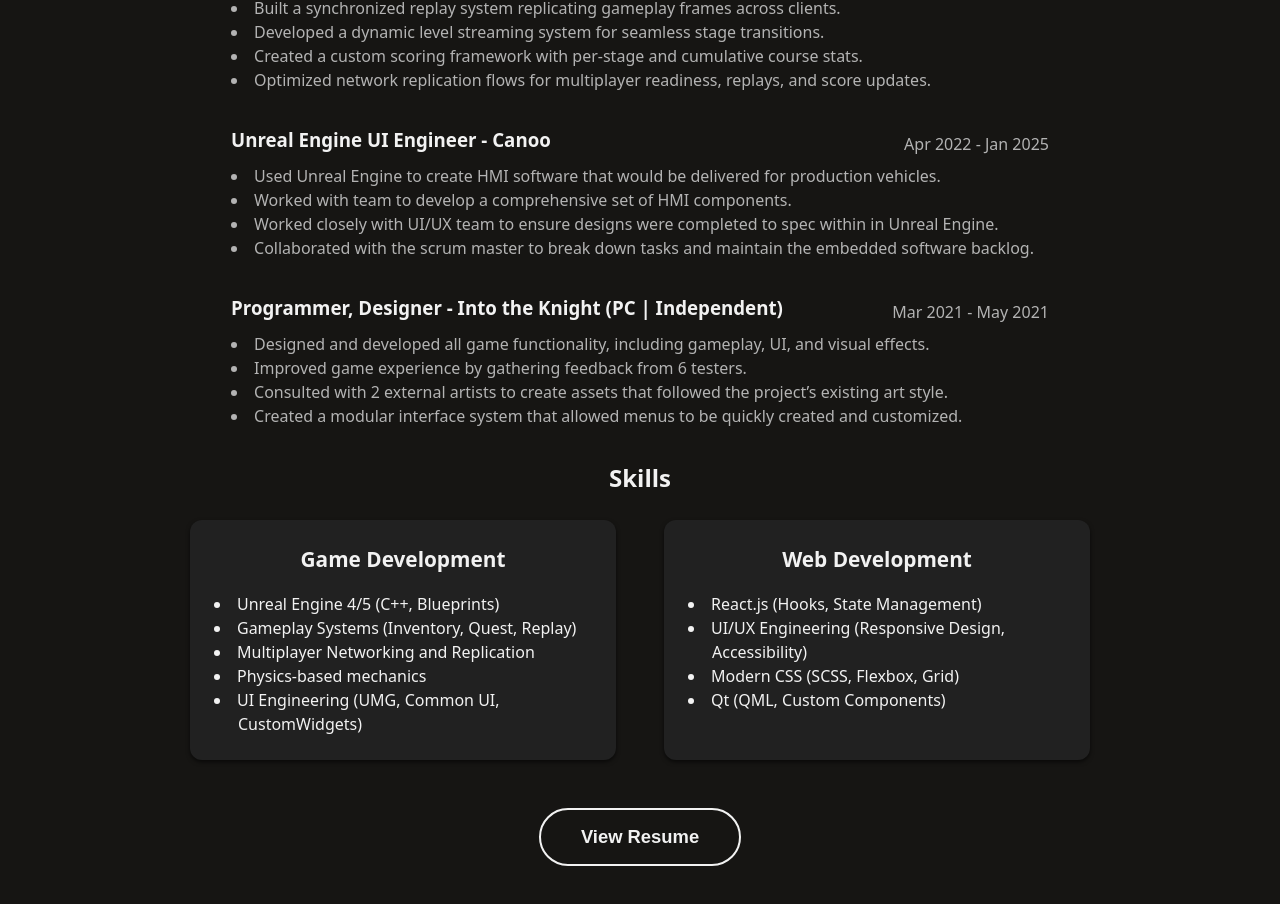
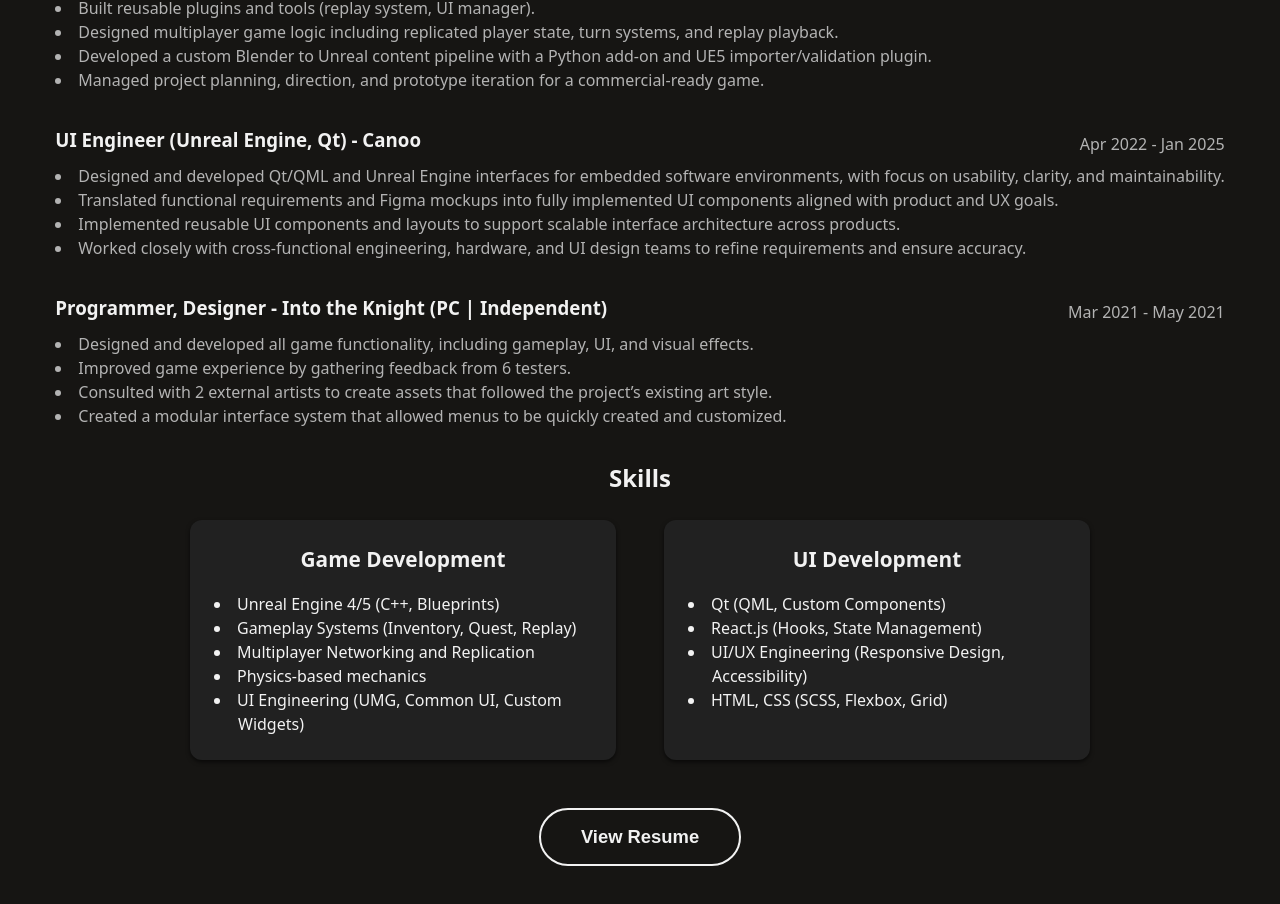
Before and after one commit to dtb1996/portfolio-website, a React (Vite) app: page / in a window 1280 px wide. Shown: the part 2195-3099 px from the top of the page. Built offline with nearby package versions, Linux system fonts and the light colour scheme.

Commit message:
Updated resume and experience section

```diff
--- a/src/data/experience.js
+++ b/src/data/experience.js
@@ -1,29 +1,29 @@
 const experience = [
     {
         id: 1,
-        role: "Programmer, Designer - Super Mini Golf (PC | Independent)",
+        role: "Founder, Game Developer - Rolling Pixels",
         period: "Jan 2025 - Present",
         description: `
--   Implemented a turn-based multiplayer system in Unreal Engine 5 with replicated player state and scoring.
--   Built a synchronized replay system replicating gameplay frames across clients.
--   Developed a dynamic level streaming system for seamless stage transitions.
--   Created a custom scoring framework with per-stage and cumulative course stats.
--   Optimized network replication flows for multiplayer readiness, replays, and score updates.
+-	Designed and implemented core gameplay systems in Unreal Engine 5 using C++ and Blueprints.
+-	Built reusable plugins and tools (replay system, UI manager).
+-	Designed multiplayer game logic including replicated player state, turn systems, and replay playback.
+-	Developed a custom Blender to Unreal content pipeline with a Python add-on and UE5 importer/validation plugin.
+-	Managed project planning, direction, and prototype iteration for a commercial-ready game.
         `,
         skills: ["Unreal Engine 5", "C++", "Blueprints", "Multiplayer/Replication"],
     },
     {
         id: 2,
-        role: "Unreal Engine UI Engineer - Canoo",
+        role: "UI Engineer (Unreal Engine, Qt) - Canoo",
         period: "Apr 2022 - Jan 2025",
         description: `
--   Used Unreal Engine to create HMI software that would be delivered for production vehicles.
--   Worked with team to develop a comprehensive set of HMI components.
--   Worked closely with UI/UX team to ensure designs were completed to spec within in Unreal Engine.
--   Collaborated with the scrum master to break down tasks and maintain the embedded software backlog.
+-	Designed and developed Qt/QML and Unreal Engine interfaces for embedded software environments, with focus on usability, clarity, and maintainability.
+-	Translated functional requirements and Figma mockups into fully implemented UI components aligned with product and UX goals.
+-	Implemented reusable UI components and layouts to support scalable interface architecture across products.
+-	Worked closely with cross-functional engineering, hardware, and UI design teams to refine requirements and ensure accuracy.
         `,
         skills: [
-            "Unreal Engine",
+            "Unreal Engine 4",
             "Visual Studio",
             "Qt/Qml",
             "C++",
@@ -54,13 +54,13 @@ const skills = {
         "Gameplay Systems (Inventory, Quest, Replay)",
         "Multiplayer Networking and Replication",
         "Physics-based mechanics",
-        "UI Engineering (UMG, Common UI, CustomWidgets)",
+        "UI Engineering (UMG, Common UI, Custom Widgets)",
     ],
-    webDev: [
+    uiDev: [
+        "Qt (QML, Custom Components)",
         "React.js (Hooks, State Management)",
         "UI/UX Engineering (Responsive Design, Accessibility)",
-        "Modern CSS (SCSS, Flexbox, Grid)",
-        "Qt (QML, Custom Components)",
+        "HTML, CSS (SCSS, Flexbox, Grid)",
     ],
 }
 
--- a/src/sections/Experience/Experience.jsx
+++ b/src/sections/Experience/Experience.jsx
@@ -34,9 +34,9 @@ export default function Experience() {
                         </ul>
                     </div>
                     <div className="skills-group">
-                        <h3>Web Development</h3>
+                        <h3>UI Development</h3>
                         <ul>
-                            {skills.webDev.map((skill, index) => (
+                            {skills.uiDev.map((skill, index) => (
                                 <li key={index}>{skill}</li>
                             ))}
                         </ul>
@@ -46,7 +46,7 @@ export default function Experience() {
 
             {/* View Resume Button */}
             <button className="experience-resume-button">
-                <a href="/dillon_bellefeuille_resume.pdf" target="_blank" rel="noopener noreferrer">
+                <a href="/dillon-bellefeuille-resume.pdf" target="_blank" rel="noopener noreferrer">
                     View Resume
                 </a>
             </button>
```
Also changed, not shown: 2 other files (tests, documents, lock files or other folders).
